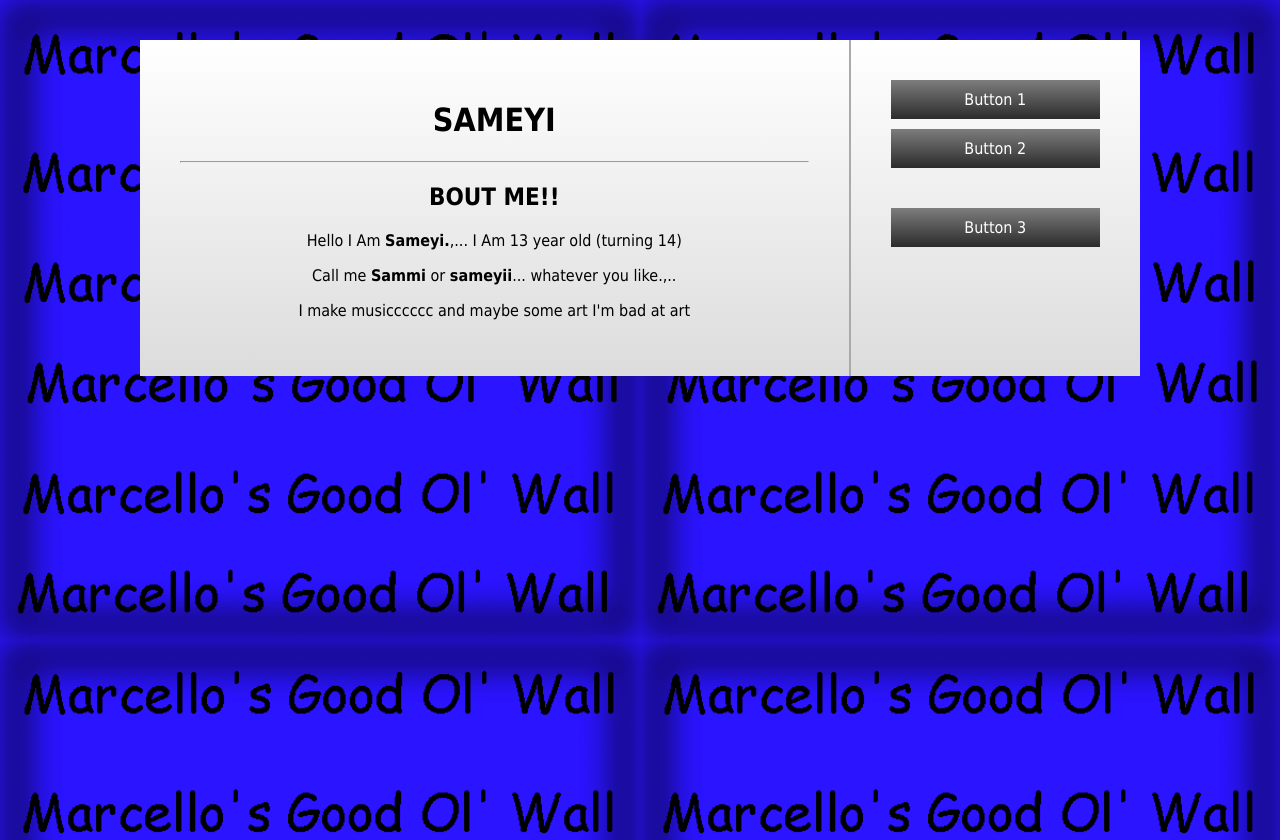
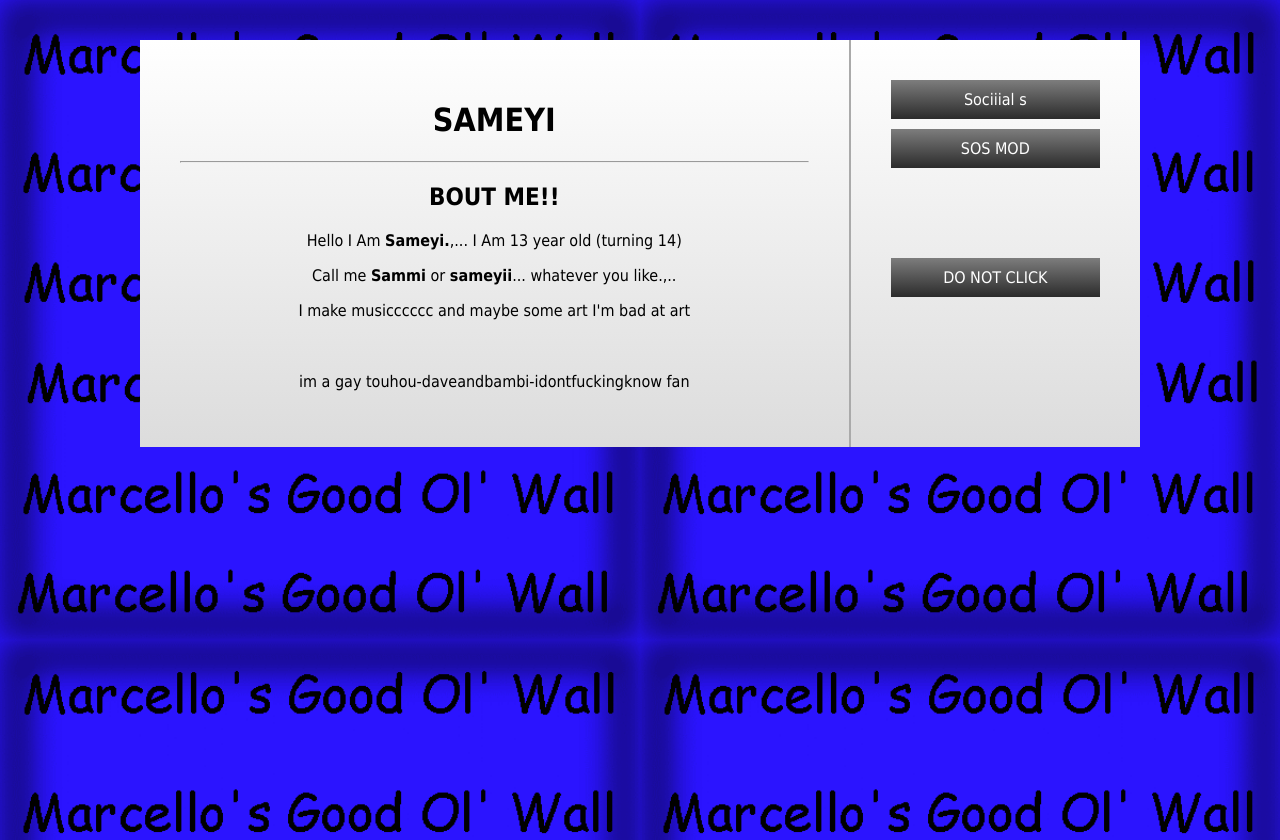
Before and after one commit to sameyit/websi, a plain HTML site: page index.html in a window 1280 px wide. Drawn offline with Linux system fonts and the light colour scheme.

Commit message:
Update index.html

```diff
--- a/index.html
+++ b/index.html
@@ -56,8 +56,10 @@
     }
 
     .fuck-you {
-      margin-bottom: 30px;
+      margin-bottom: 80px;
     }
+
+    .spacer { height: 20px; }
 
     .button-box a:hover {
       background-color: #666;
@@ -73,12 +75,14 @@
       <p>Hello I Am <b>Sameyi.</b>,... I Am 13 year old (turning 14)</p>
       <p>Call me <b>Sammi</b> or <b>sameyii</b>... whatever you like.,..</p>
       <p>I make musicccccc and maybe some art I'm bad at art</p>
+      <div class="spacer"></div>
+      <p>im a gay touhou-daveandbambi-idontfuckingknow fan</p>
     </div>
 
     <div class="button-box">
-      <a href="https://example.com">Button 1</a>
-      <a href="https://example.com" class="fuck-you">Button 2</a>
-      <a href="https://example.com">Button 3</a>
+      <a href="https://example.com">Sociiial s</a>
+      <a href="https://example.com" class="fuck-you">SOS MOD</a>
+      <a href="https://example.com">DO NOT CLICK</a>
     </div>
   </div>
 </body>
```
